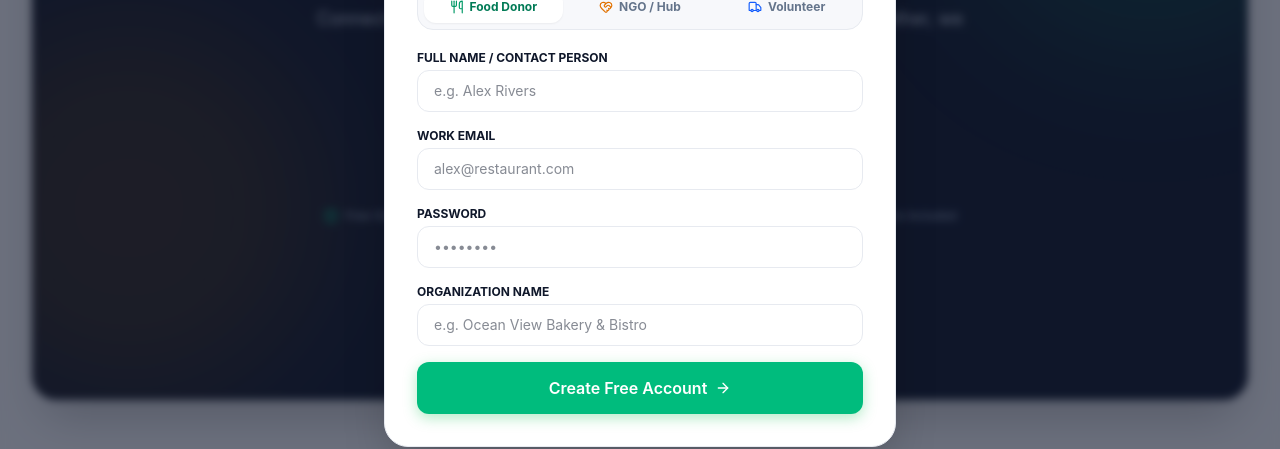
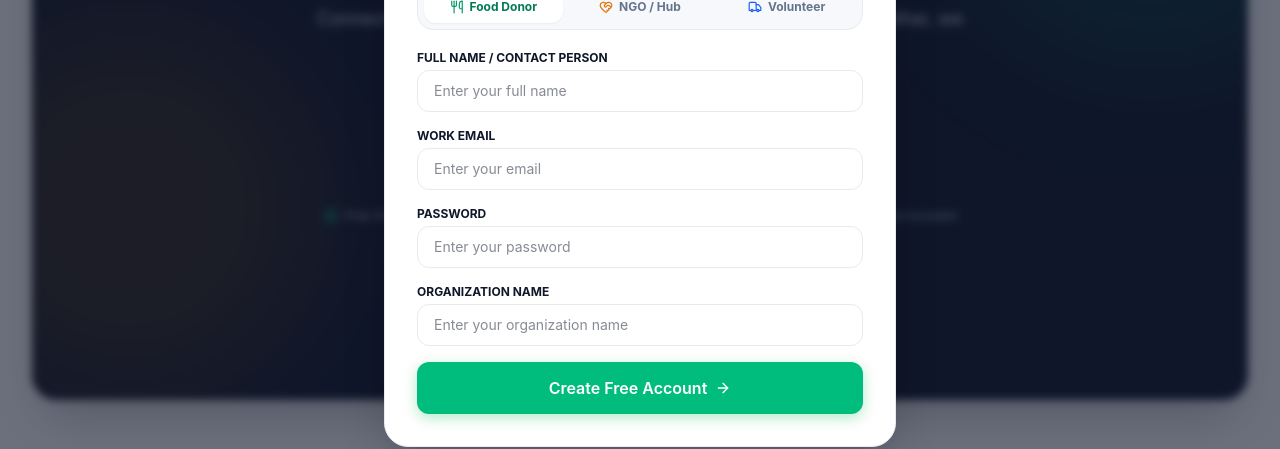
Before and after one commit to Rahul-kulal-dev/FoodBridge-AI, a React (Vite) app in the folder frontend/: page / in a window 1280 px wide. Both pictures are taken after a click on the button "Join FoodBridge AI". Shown: the part 4598-5047 px from the top of the page. Built offline with nearby package versions, Linux system fonts and the light colour scheme; no server answers.

Commit message:
style(forms): standardize input placeholders across authentication and profile forms

```diff
--- a/frontend/src/components/AboutContactSection.jsx
+++ b/frontend/src/components/AboutContactSection.jsx
@@ -111,7 +111,7 @@ export default function AboutContactSection() {
                   <input
                     type="text"
                     required
-                    placeholder="e.g. Sarah Jenkins"
+                    placeholder="Enter your name"
                     value={formData.name}
                     onChange={(e) => setFormData({ ...formData, name: e.target.value })}
                     className="w-full px-4 py-3 rounded-xl bg-white border border-[#E7EAF0] text-sm text-[#0F172A] focus:outline-none focus:border-emerald-500 transition-colors"
@@ -124,7 +124,7 @@ export default function AboutContactSection() {
                     <input
                       type="email"
                       required
-                      placeholder="sarah@bistro.com"
+                      placeholder="Enter your email"
                       value={formData.email}
                       onChange={(e) => setFormData({ ...formData, email: e.target.value })}
                       className="w-full px-4 py-3 rounded-xl bg-white border border-[#E7EAF0] text-sm text-[#0F172A] focus:outline-none focus:border-emerald-500 transition-colors"
--- a/frontend/src/components/Modal.jsx
+++ b/frontend/src/components/Modal.jsx
@@ -195,7 +195,7 @@ export default function Modal({ isOpen, onClose, initialType = 'register' }) {
                     <input
                       type="text"
                       required
-                      placeholder="e.g. Alex Rivers"
+                      placeholder="Enter your full name"
                       value={formData.name}
                       onChange={(e) => setFormData({ ...formData, name: e.target.value })}
                       className="w-full px-4 py-2.5 rounded-xl border border-[#E7EAF0] text-sm text-[#0F172A] focus:outline-none focus:border-emerald-500"
@@ -208,7 +208,7 @@ export default function Modal({ isOpen, onClose, initialType = 'register' }) {
                   <input
                     type="email"
                     required
-                    placeholder="alex@restaurant.com"
+                    placeholder="Enter your email"
                     value={formData.email}
                     onChange={(e) => setFormData({ ...formData, email: e.target.value })}
                     className="w-full px-4 py-2.5 rounded-xl border border-[#E7EAF0] text-sm text-[#0F172A] focus:outline-none focus:border-emerald-500"
@@ -221,7 +221,7 @@ export default function Modal({ isOpen, onClose, initialType = 'register' }) {
                     type="password"
                     required
                     minLength={6}
-                    placeholder="••••••••"
+                    placeholder="Enter your password"
                     value={formData.password}
                     onChange={(e) => setFormData({ ...formData, password: e.target.value })}
                     className="w-full px-4 py-2.5 rounded-xl border border-[#E7EAF0] text-sm text-[#0F172A] focus:outline-none focus:border-emerald-500"
@@ -233,7 +233,7 @@ export default function Modal({ isOpen, onClose, initialType = 'register' }) {
                     <label className="block text-xs font-bold text-[#0F172A] uppercase mb-1">Organization Name</label>
                     <input
                       type="text"
-                      placeholder="e.g. Ocean View Bakery & Bistro"
+                      placeholder="Enter your organization name"
                       value={formData.org}
                       onChange={(e) => setFormData({ ...formData, org: e.target.value })}
                       className="w-full px-4 py-2.5 rounded-xl border border-[#E7EAF0] text-sm text-[#0F172A] focus:outline-none focus:border-emerald-500"
--- a/frontend/src/donor/profile/page.jsx
+++ b/frontend/src/donor/profile/page.jsx
@@ -136,7 +136,7 @@ const DonorProfilePage = () => {
             </label>
             <input
               type="text"
-              placeholder="e.g. Ocean View Bistro"
+              placeholder="Enter organization name"
               value={formData.organizationName}
               onChange={(e) => setFormData({ ...formData, organizationName: e.target.value })}
               className="w-full px-4 py-2.5 rounded-xl border border-[#E7EAF0] bg-[#f7f8fb] text-xs text-[#0F172A] focus:outline-hidden focus:border-emerald-500 font-medium"
@@ -151,7 +151,7 @@ const DonorProfilePage = () => {
             <input
               type="text"
               required
-              placeholder="e.g. Alex Rivers"
+              placeholder="Enter contact person name"
               value={formData.name}
               onChange={(e) => setFormData({ ...formData, name: e.target.value })}
               className="w-full px-4 py-2.5 rounded-xl border border-[#E7EAF0] bg-[#f7f8fb] text-xs text-[#0F172A] focus:outline-hidden focus:border-emerald-500 font-medium"
@@ -178,7 +178,7 @@ const DonorProfilePage = () => {
             </label>
             <input
               type="tel"
-              placeholder="+1 (555) 000-0000"
+              placeholder="Enter phone number"
               value={formData.phone}
               onChange={(e) => setFormData({ ...formData, phone: e.target.value })}
               className="w-full px-4 py-2.5 rounded-xl border border-[#E7EAF0] bg-[#f7f8fb] text-xs text-[#0F172A] focus:outline-hidden focus:border-emerald-500 font-medium"
```
